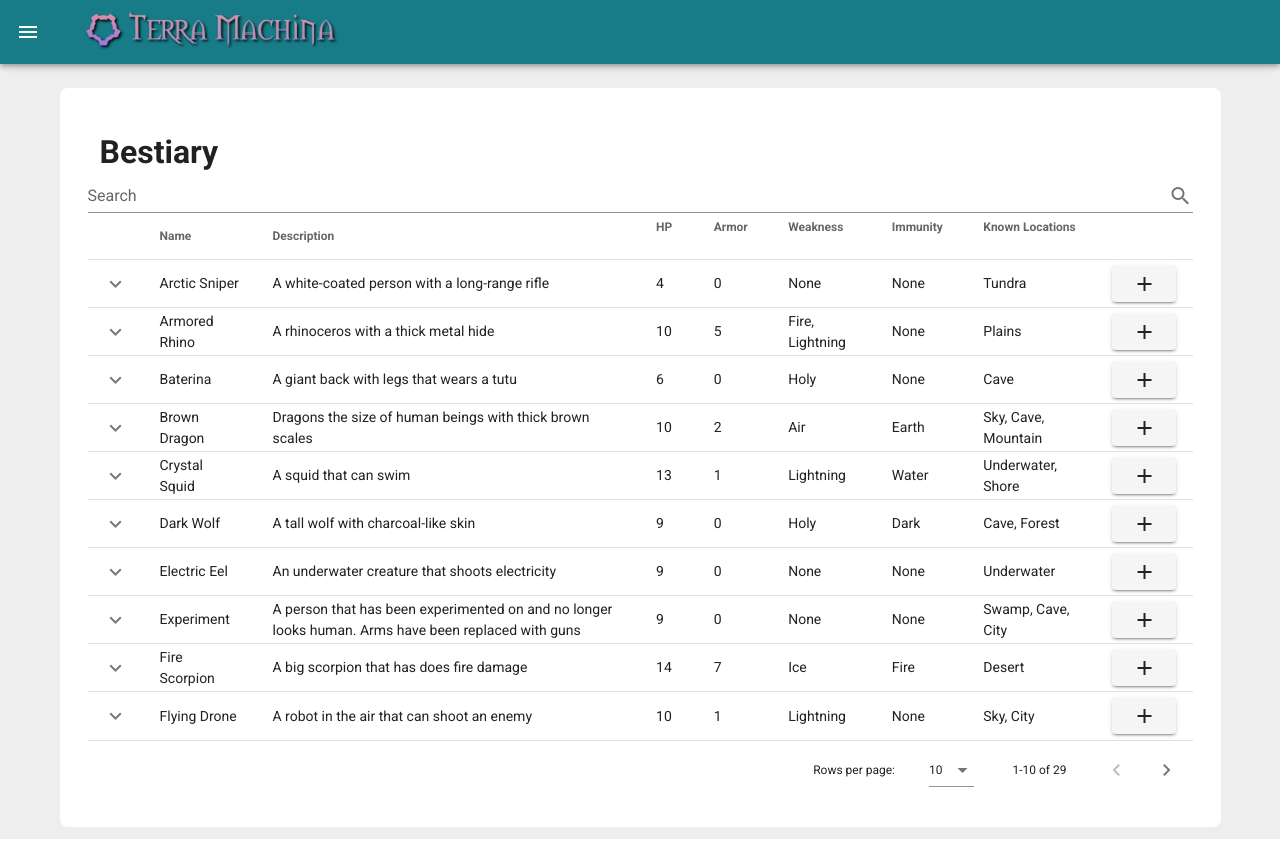
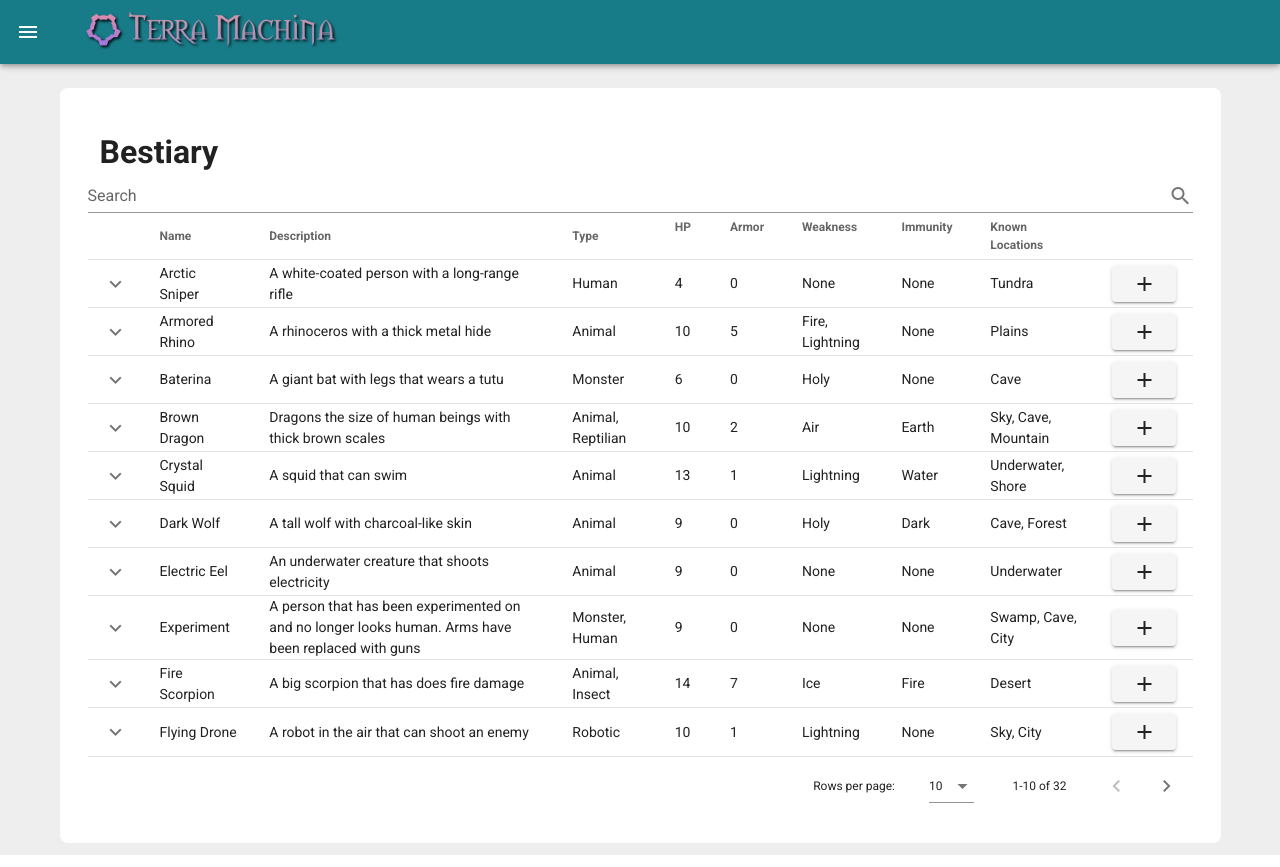
Before and after one commit to randomgeekdom/TerraMachina, a Vue app in the folder site/: page /bestiary in a window 1280 px wide. Built offline with nearby package versions, Linux system fonts and the light colour scheme.

Commit message:
Adding type to bestiary

```diff
--- a/site/src/reference.json
+++ b/site/src/reference.json
@@ -116,6 +116,11 @@
             "Cost": "6"
         },
         {
+            "Name": "Ground Beetle Armor",
+            "Description": "+1 Armor with Earth attribute",
+            "Cost": "9"
+        },
+        {
             "Name": "Jerky",
             "Description": "Restore 3 SP",
             "Cost": "3"
@@ -204,11 +209,6 @@
             "Name": "Wind Grenade",
             "Description": "A grenade that does 1d6 Air damage",
             "Cost": "6"
-        },
-        {
-            "Name": "Ground Beetle Armor",
-            "Description": "+1 Armor with Earth attribute",
-            "Cost": "9"
         }
     ],
     "Bestiary": [
@@ -220,6 +220,7 @@
             "Immunity": "None",
             "Locations": "Tundra",
             "Weakness": "None",
+            "Type": "Human",
             "Attacks": "Shot: 1d10-1 Ice damage."
         },
         {
@@ -230,16 +231,18 @@
             "Immunity": "None",
             "Locations": "Plains",
             "Weakness": "Fire, Lightning",
+            "Type": "Animal",
             "Attacks": "Charge: 1d12 damage\r\n\r\nGround Stomp: 1d8 damage to 2 enemies"
         },
         {
             "Name": "Baterina",
-            "Description": "A giant back with legs that wears a tutu",
+            "Description": "A giant bat with legs that wears a tutu",
             "HP": "6",
             "Armor": "0",
             "Immunity": "None",
             "Locations": "Cave",
             "Weakness": "Holy",
+            "Type": "Monster",
             "Attacks": "Bite: 1d12 damage.  Causes Mania"
         },
         {
@@ -250,6 +253,7 @@
             "Immunity": "Earth",
             "Locations": "Sky, Cave, Mountain",
             "Weakness": "Air",
+            "Type": "Animal, Reptilian",
             "Attacks": "Scratch: 1d8+3 damage\r\n\r\nBite: 1d8 damage.  Will latch onto a character causing the following: -1 to Movement Rolls and automatic 1d4 damage until free\r\n\r\nDirt Tail Whip: 1d6 ranged Earth damage plus causes Blind."
         },
         {
@@ -260,6 +264,7 @@
             "Immunity": "Water",
             "Locations": "Underwater, Shore",
             "Weakness": "Lightning",
+            "Type": "Animal",
             "Attacks": "Snap: 1d10 damage to a single player\r\n\r\nEmbrace: 1d4 damage.  Traps the player who must make a move to escape\r\n\r\nWater Jet: 1d10 damage to all players"
         },
         {
@@ -270,6 +275,7 @@
             "Immunity": "Dark",
             "Locations": "Cave, Forest",
             "Weakness": "Holy",
+            "Type": "Animal",
             "Attacks": "Bite: 1d10 damage"
         },
         {
@@ -280,6 +286,7 @@
             "Immunity": "None",
             "Locations": "Underwater",
             "Weakness": "None",
+            "Type": "Animal",
             "Attacks": "Bite: 1d10 damage\r\n\r\nShock: 1d8 Lightning damage to all enemies.  Causes Paralysis."
         },
         {
@@ -290,6 +297,7 @@
             "Immunity": "None",
             "Locations": "Swamp, Cave, City",
             "Weakness": "None",
+            "Type": "Monster, Human",
             "Attacks": "Manic Shot: 1d8 -1 damage.  Causes mania"
         },
         {
@@ -300,6 +308,7 @@
             "Immunity": "Fire",
             "Locations": "Desert",
             "Weakness": "Ice",
+            "Type": "Animal, Insect",
             "Attacks": "Sting: 1d12 fire damage.  Causes burn.\r\n\r\nPinch: 1d4.  Traps the player who must make a move to escape."
         },
         {
@@ -310,6 +319,7 @@
             "Immunity": "None",
             "Locations": "Sky, City",
             "Weakness": "Lightning",
+            "Type": "Robotic",
             "Attacks": "Laser Shot: 1d6 damage"
         },
         {
@@ -320,6 +330,7 @@
             "Immunity": "None",
             "Locations": "Forest, Plains",
             "Weakness": "None",
+            "Type": "Animal",
             "Attacks": "Attack: 1d6 damage"
         },
         {
@@ -329,6 +340,7 @@
             "Armor": "4",
             "Locations": "City",
             "Weakness": "None",
+            "Type": "Human",
             "Attacks": "Gunshot: 1d10 damage to an enemy\r\n\r\nGun Spray: 1d4 damage to all enemies"
         },
         {
@@ -339,6 +351,7 @@
             "Immunity": "None",
             "Locations": "Forest, Plains",
             "Weakness": "None",
+            "Type": "Monster, Animal",
             "Attacks": "Blinding Bite: 1d4+1 damage.  Causes blind.\r\n\r\nSmash: 1d10+2 damage."
         },
         {
@@ -349,6 +362,7 @@
             "Immunity": "None",
             "Locations": "Forest, Plains, Desert",
             "Weakness": "Fire",
+            "Type": "Animal, Insect, Mob",
             "Attacks": "Venomous Sting: 1d4+1 damage to all enemies.  Causes Poison."
         },
         {
@@ -359,6 +373,7 @@
             "Immunity": "Earth",
             "Locations": "Plains, Cave, Mountain, Forest",
             "Weakness": "Air",
+            "Type": "Monster, Reptilian",
             "Attacks": "Slash: 1d8 damage.  Causes Bleed.\r\n\r\nBite: 1d10-1 damage. "
         },
         {
@@ -369,6 +384,7 @@
             "Immunity": "Fire",
             "Locations": "Cave, Mountain",
             "Weakness": "Ice",
+            "Type": "Monster",
             "Attacks": "Fire Punch: 1d8 Fire damage."
         },
         {
@@ -379,6 +395,7 @@
             "Immunity": "None",
             "Locations": "City",
             "Weakness": "Fire",
+            "Type": "Monster",
             "Attacks": "Slap: 1d8 damage"
         },
         {
@@ -389,6 +406,7 @@
             "Immunity": "Water",
             "Locations": "Shore, Underwater",
             "Weakness": "Lightning",
+            "Type": "Animal",
             "Attacks": "Clamp: 1d8+1 damage"
         },
         {
@@ -399,6 +417,7 @@
             "Immunity": "None",
             "Locations": "Cave, Forest",
             "Weakness": "Fire",
+            "Type": "Animal",
             "Attacks": "Scratch: 1d4+3 damage\r\n\r\nBite: 1d4 damage.  Causes Poison.\r\n\r\nSpore Cloud: Cause Poison on all enemies"
         },
         {
@@ -409,6 +428,7 @@
             "Immunity": "Fire",
             "Locations": "Cave, Mountain",
             "Weakness": "Ice",
+            "Type": "Monster",
             "Attacks": "Fireball: 1d8 fire damage.  Causes Burn."
         },
         {
@@ -419,6 +439,7 @@
             "Immunity": "Lightning",
             "Locations": "Cave, Mountain",
             "Weakness": "Water",
+            "Type": "Monster",
             "Attacks": "Lightning Strike: 1d8 Lightning damage.  Causes Paralysis."
         },
         {
@@ -429,6 +450,7 @@
             "Immunity": "Earth",
             "Locations": "Plains, Cave, Mountain",
             "Weakness": "Air",
+            "Type": "Monster",
             "Attacks": "Rock Punch: 1d10 Earth damage\r\n\r\nGrab: Entrap an enemy"
         },
         {
@@ -439,6 +461,7 @@
             "Immunity": "Dark",
             "Locations": "Cave, Swamp",
             "Weakness": "Holy",
+            "Type": "Monster, Undead",
             "Attacks": "Slash: 1d8 damage"
         },
         {
@@ -449,6 +472,7 @@
             "Immunity": "Ice",
             "Locations": "Tundra, Forest",
             "Weakness": "Fire",
+            "Type": "Animal",
             "Attacks": "Bite: 1d10 damage\r\n\r\nScratch: 1d6 damage\r\n\r\nSnow Beam: 1d10 Ice damage"
         },
         {
@@ -459,6 +483,7 @@
             "Immunity": "Water",
             "Locations": "Underwater, Shore, Swamp, Forest, Plains",
             "Weakness": "Lightning",
+            "Type": "Animal, Reptilian",
             "Attacks": "Bite: 1d12+2 damage\r\n\r\n"
         },
         {
@@ -469,6 +494,7 @@
             "Immunity": "Water",
             "Locations": "Shore",
             "Weakness": "Lightning",
+            "Type": "Monster, Animal",
             "Attacks": "Bite: 1d10 damage.  Once bitten, 3 damage every turn until the enemy escapes."
         },
         {
@@ -479,6 +505,7 @@
             "Immunity": "Water",
             "Locations": "Underwater",
             "Weakness": "Holy, Lightning",
+            "Type": "Undead",
             "Attacks": "Bubble Attack: 1d10 Water damage\r\n\r\nBone Attack: 1d12 Dark damage."
         },
         {
@@ -489,6 +516,7 @@
             "Immunity": "None",
             "Locations": "City, Cave",
             "Weakness": "None",
+            "Type": "Robotic, Insect",
             "Attacks": "Laser Shot: 1d6 damage"
         },
         {
@@ -499,7 +527,41 @@
             "Immunity": "Air",
             "Locations": "Sky, Mountain",
             "Weakness": "Earth",
+            "Type": "Animal, Reptilian",
             "Attacks": "Wind Blast: 1d10 Air damage\r\n\r\nScratch: 1d8 - 1 Piercing damage"
+        },
+        {
+            "Name": "Sand Crusader",
+            "Description": "A warrior dressed in robes carrying a staff",
+            "HP": "19",
+            "Armor": "0",
+            "Immunity": "Holy",
+            "Locations": "Desert",
+            "Weakness": "Dark",
+            "Type": "Human",
+            "Attacks": "Holy Strike: 1d6 Holy damage\r\n\r\nBlinding Light: 1d10 -2 Holy damage.  Causes Blind"
+        },
+        {
+            "Name": "Living Snow",
+            "Description": "A group of snowflakes that seem to be sentient",
+            "HP": "4",
+            "Armor": "1",
+            "Immunity": "Ice",
+            "Locations": "Tundra, Mountain",
+            "Weakness": "Earth",
+            "Type": "Monster, Mob",
+            "Attacks": "Strike Fear: 1d4-1 damage.  Causes Scared.\r\n\r\nPelt Ice: 1d10 Ice damage."
+        },
+        {
+            "Name": "Shard Swarm",
+            "Description": "Flying intelligent pieces of glass",
+            "HP": "12",
+            "Armor": "0",
+            "Immunity": "Lightning",
+            "Locations": "Desert, Shore",
+            "Weakness": "Water",
+            "Type": "Monster, Mob",
+            "Attacks": "Multi-Attack: 1d6-1 damage.  Causes Bleed.\r\n\r\nMirror: Take a turn to cast Mirror.  The next time the Shard Swarm is attack, whoever attacks will get the same damage."
         }
     ],
     "Sample_Custom_Moves": [
@@ -563,86 +625,117 @@
     "Enemy Data": [
         {
             "Elementals": "Earth",
-            "Weaknesses": "1",
-            "Immunity": "3"
+            "Weaknesses": "2",
+            "Immunity": "3",
+            "Status Effects": "Bleed",
+            "undefined": "2"
         },
         {
             "Elementals": "Air",
             "Weaknesses": "3",
-            "Immunity": "1"
+            "Immunity": "1",
+            "Status Effects": "Blind",
+            "undefined": "4"
         },
         {
             "Elementals": "Fire",
             "Weaknesses": "5",
-            "Immunity": "3"
+            "Immunity": "3",
+            "Status Effects": "Burn",
+            "undefined": "1"
         },
         {
             "Elementals": "Water",
-            "Weaknesses": "1",
-            "Immunity": "5"
+            "Weaknesses": "2",
+            "Immunity": "5",
+            "Status Effects": "Mania",
+            "undefined": "1"
         },
         {
             "Elementals": "Lightning",
             "Weaknesses": "7",
-            "Immunity": "1"
+            "Immunity": "2",
+            "Status Effects": "Paralysis",
+            "undefined": "2"
         },
         {
             "Elementals": "Ice",
             "Weaknesses": "3",
-            "Immunity": "1"
+            "Immunity": "2",
+            "Status Effects": "Poison",
+            "undefined": "3"
         },
         {
             "Elementals": "Holy",
             "Weaknesses": "4",
-            "Immunity": "0"
+            "Immunity": "1",
+            "Status Effects": "Scared",
+            "undefined": "1"
         },
         {
             "Elementals": "Dark",
-            "Weaknesses": "0",
+            "Weaknesses": "1",
             "Immunity": "2"
         },
         {
-            "Elementals": "Locations"
+            "Elementals": "Locations",
+            "Status Effects": "Type"
         },
         {
             "Elementals": "Cave",
-            "Weaknesses": "12"
+            "Weaknesses": "12",
+            "Status Effects": "Animal",
+            "undefined": "15"
         },
         {
             "Elementals": "Sky",
-            "Weaknesses": "3"
+            "Weaknesses": "3",
+            "Status Effects": "Human",
+            "undefined": "4"
         },
         {
             "Elementals": "Mountain",
-            "Weaknesses": "7"
+            "Weaknesses": "8",
+            "Status Effects": "Monster",
+            "undefined": "13"
         },
         {
             "Elementals": "Swamp",
-            "Weaknesses": "3"
+            "Weaknesses": "3",
+            "Status Effects": "Robotic",
+            "undefined": "2"
         },
         {
             "Elementals": "Forest",
-            "Weaknesses": "8"
+            "Weaknesses": "8",
+            "Status Effects": "Reptilian",
+            "undefined": "4"
         },
         {
             "Elementals": "Underwater",
-            "Weaknesses": "5"
+            "Weaknesses": "5",
+            "Status Effects": "Insect",
+            "undefined": "3"
         },
         {
             "Elementals": "Shore",
+            "Weaknesses": "5",
+            "Status Effects": "Mob",
+            "undefined": "3"
+        },
+        {
+            "Elementals": "Plains",
+            "Weaknesses": "7",
+            "Status Effects": "Undead",
+            "undefined": "2"
+        },
+        {
+            "Elementals": "Desert",
             "Weaknesses": "4"
         },
         {
-            "Elementals": "Plains",
-            "Weaknesses": "7"
-        },
-        {
-            "Elementals": "Desert",
-            "Weaknesses": "2"
-        },
-        {
             "Elementals": "Tundra",
-            "Weaknesses": "2"
+            "Weaknesses": "3"
         },
         {
             "Elementals": "City",
--- a/site/src/views/Bestiary.vue
+++ b/site/src/views/Bestiary.vue
@@ -57,6 +57,7 @@ export default class Bestiary extends Vue {
   public headers = [
     { text: "Name", value: "Name" },
     { text: "Description", value: "Description" },
+    { text: "Type", value: "Type" },
     { text: "HP", value: "HP" },
     { text: "Armor", value: "Armor" },
     { text: "Weakness", value: "Weakness" },
--- a/site/src/views/Home.vue
+++ b/site/src/views/Home.vue
@@ -37,9 +37,6 @@
 					<v-card-text>
 						<a href="/Terra-Machina.pdf" target="_blank">Download Rulebook</a>
 					</v-card-text>
-					<v-card-text>
-            <a href="/Terra-Machina-Reference-Guide.xlsx" target="_blank">Download Reference Guide</a>
-					</v-card-text>
 
 			</v-card>
 		</v-flex>
```
